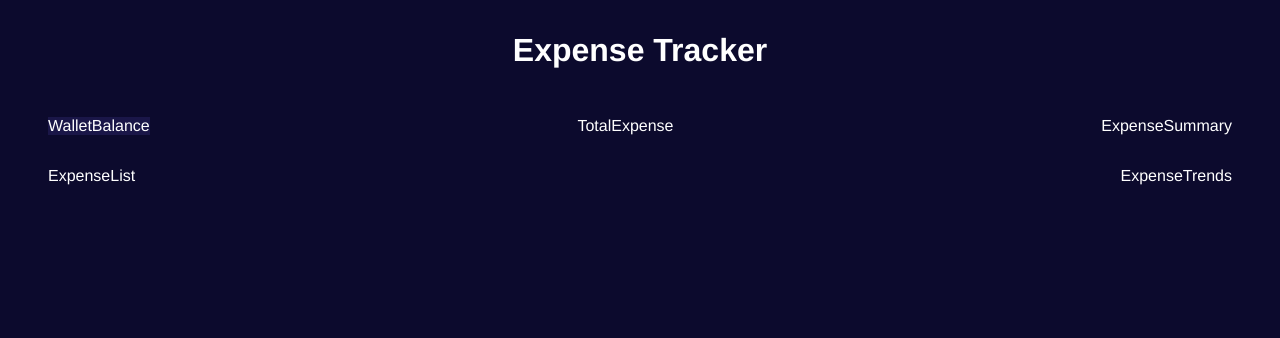
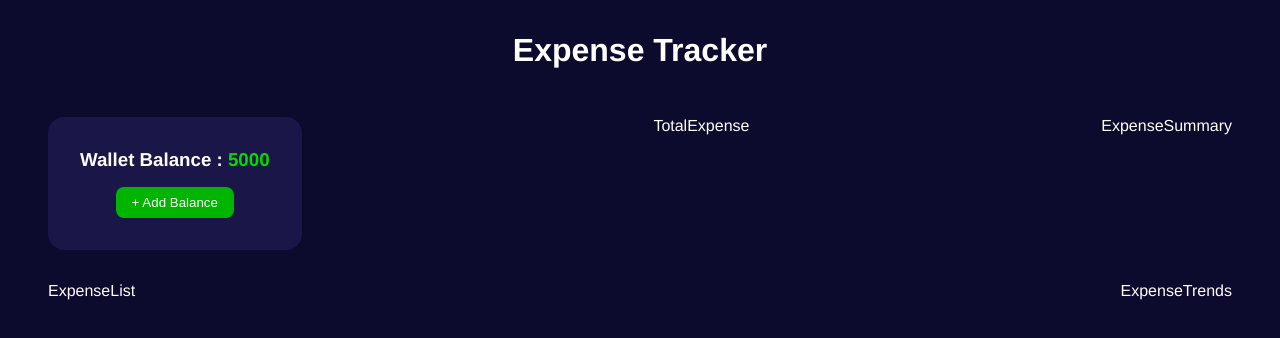
Before and after one commit to naren4488/expense-tracker, a React (Vite) app: page / in a window 1280 px wide. Shown: the top 338 px of the page. Built offline with nearby package versions, Linux system fonts and the light colour scheme.

Commit message:
wallet balance component

```diff
--- a/src/components/wallet-balance/WalletBalance.css
+++ b/src/components/wallet-balance/WalletBalance.css
@@ -1,3 +1,24 @@
 .wallet-balance {
   background-color: var(--bg-secondary);
+  padding: 32px 32px;
+  border-radius: 16px;
+  text-align: center;
 }
+
+h3 span {
+  color: rgb(0, 220, 0);
+}
+
+button {
+  margin-top: 16px;
+  cursor: pointer;
+  padding: 8px 16px;
+  border: none;
+  border-radius: 8px;
+  background-color: rgb(0, 180, 0);
+  color: white;
+}
+
+button:hover {
+  background-color: green;
+}
--- a/src/components/wallet-balance/WalletBalance.tsx
+++ b/src/components/wallet-balance/WalletBalance.tsx
@@ -1,7 +1,17 @@
 import "./WalletBalance.css";
 
-const WalletBalance = () => {
-  return <div className="wallet-balance">WalletBalance</div>;
+type Props = {
+  walletBalance: number;
+};
+const WalletBalance = ({ walletBalance }: Props) => {
+  return (
+    <div className="wallet-balance">
+      <h3>
+        Wallet Balance : <span>{walletBalance}</span>
+      </h3>
+      <button>+ Add Balance</button>
+    </div>
+  );
 };
 
 export default WalletBalance;
--- a/src/pages/HomePage.css
+++ b/src/pages/HomePage.css
@@ -11,6 +11,7 @@ main {
 }
 
 .balance {
+  /* border: solid 1px red; */
   padding: 16px;
   display: flex;
   justify-content: space-between;
@@ -29,6 +30,8 @@ main {
 
   .balance {
     flex-direction: column;
+    align-items: center;
+    gap: 16px;
   }
 
   .transactions {
--- a/src/pages/HomePage.tsx
+++ b/src/pages/HomePage.tsx
@@ -1,3 +1,4 @@
+import { useEffect, useState } from "react";
 import ExpenseList from "../components/expense-list/ExpenseList";
 import ExpenseSummary from "../components/expense-summary/ExpenseSummary";
 import ExpenseTrends from "../components/expense-trends/ExpenseTrends";
@@ -6,6 +7,15 @@ import WalletBalance from "../components/wallet-balance/WalletBalance";
 import "./HomePage.css";
 
 const HomePage = () => {
+  const [walletBalance, setWalletBalance] = useState(0);
+
+  // checking for walletBalance from localStorage, if not found then assign 5000 for first time
+  useEffect(() => {
+    const walletBalance = Number(localStorage.getItem("walletBalance"));
+    console.log(walletBalance);
+    walletBalance ? setWalletBalance(walletBalance) : setWalletBalance(5000);
+  }, []);
+
   return (
     <div className="home-page">
       <header>
@@ -13,7 +23,7 @@ const HomePage = () => {
       </header>
       <main>
         <div className="balance">
-          <WalletBalance />
+          <WalletBalance walletBalance={walletBalance} />
           <TotalExpense />
           <ExpenseSummary />
         </div>
```
Also changed, not shown: src/components/add-balance-modal/AddBalanceModal.tsx (added, +7 -0 lines), src/components/add-balance-modal/AddBalanceModal.css (added).
